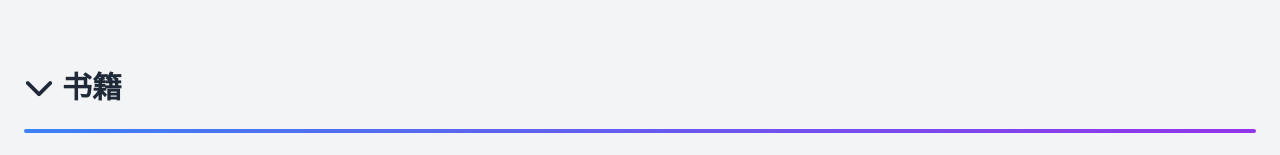
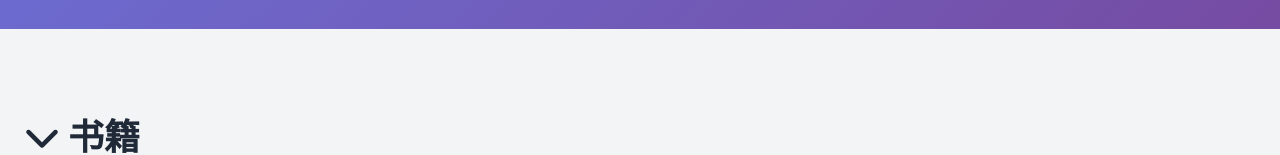
Before and after one commit to qcrao/works.qcrao.com, a website: page index.html in a window 1280 px wide. Shown: the part 795-950 px from the top of the page. Drawn offline with nearby package versions, Linux system fonts and the light colour scheme; grey boxes are pictures that could not be loaded; a web font is replaced by a local one.

Commit message:
adjust font size of works type

```diff
--- a/script.js
+++ b/script.js
@@ -14,7 +14,7 @@ function renderWorks(works) {
     const typeElement = document.createElement("div");
     typeElement.className = "mb-12";
     typeElement.innerHTML = `
-          <h2 class="text-3xl font-bold mb-6 text-gray-800 flex items-center cursor-pointer">
+          <h2 class="text-3xl sm:text-3xl md:text-3xl lg:text-4xl font-bold mb-6 text-gray-800 flex items-center cursor-pointer">
               <i class="fas fa-chevron-down mr-2 transition-transform duration-300"></i>
               ${type}
           </h2>
```
Also changed, not shown: output.css.
